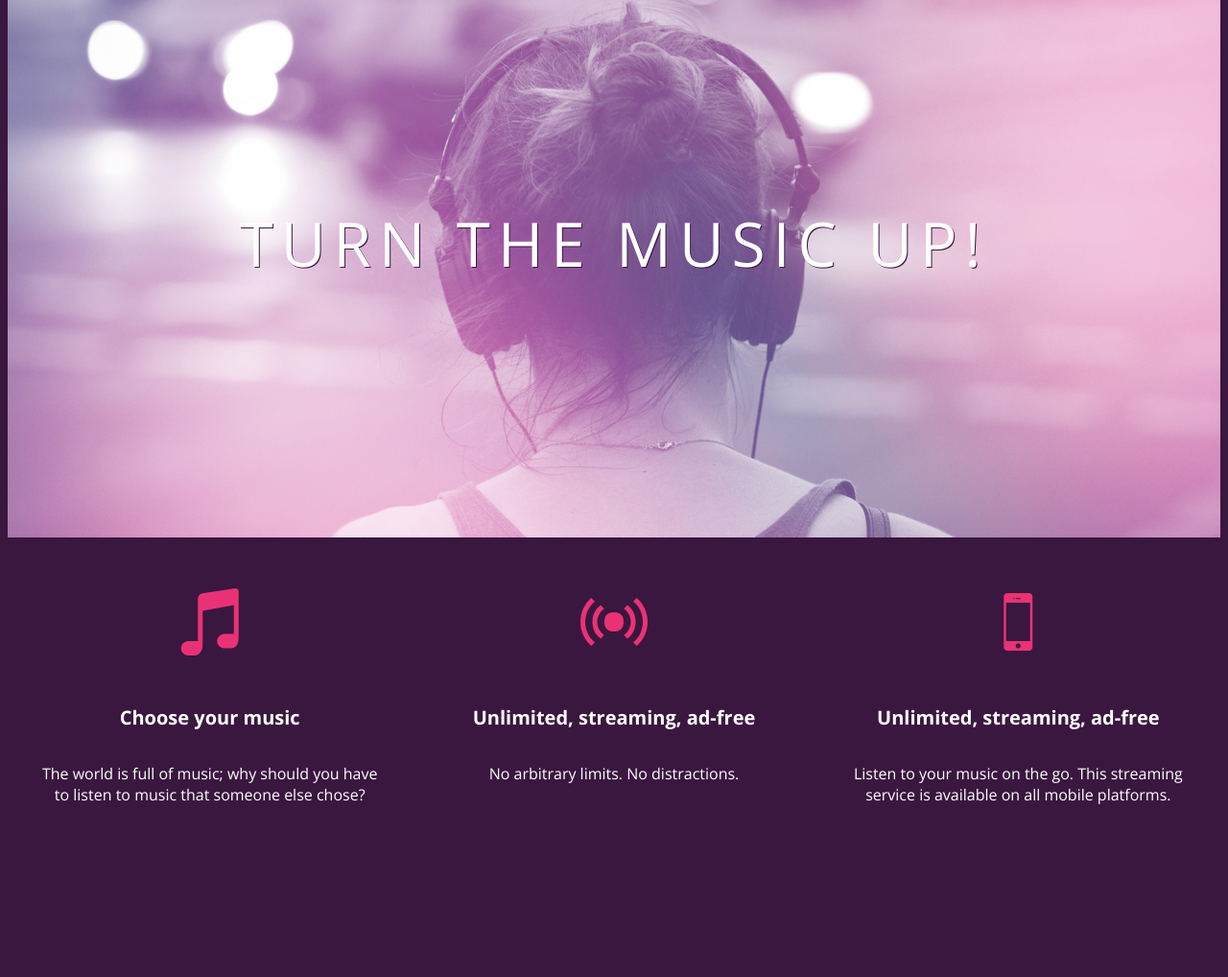
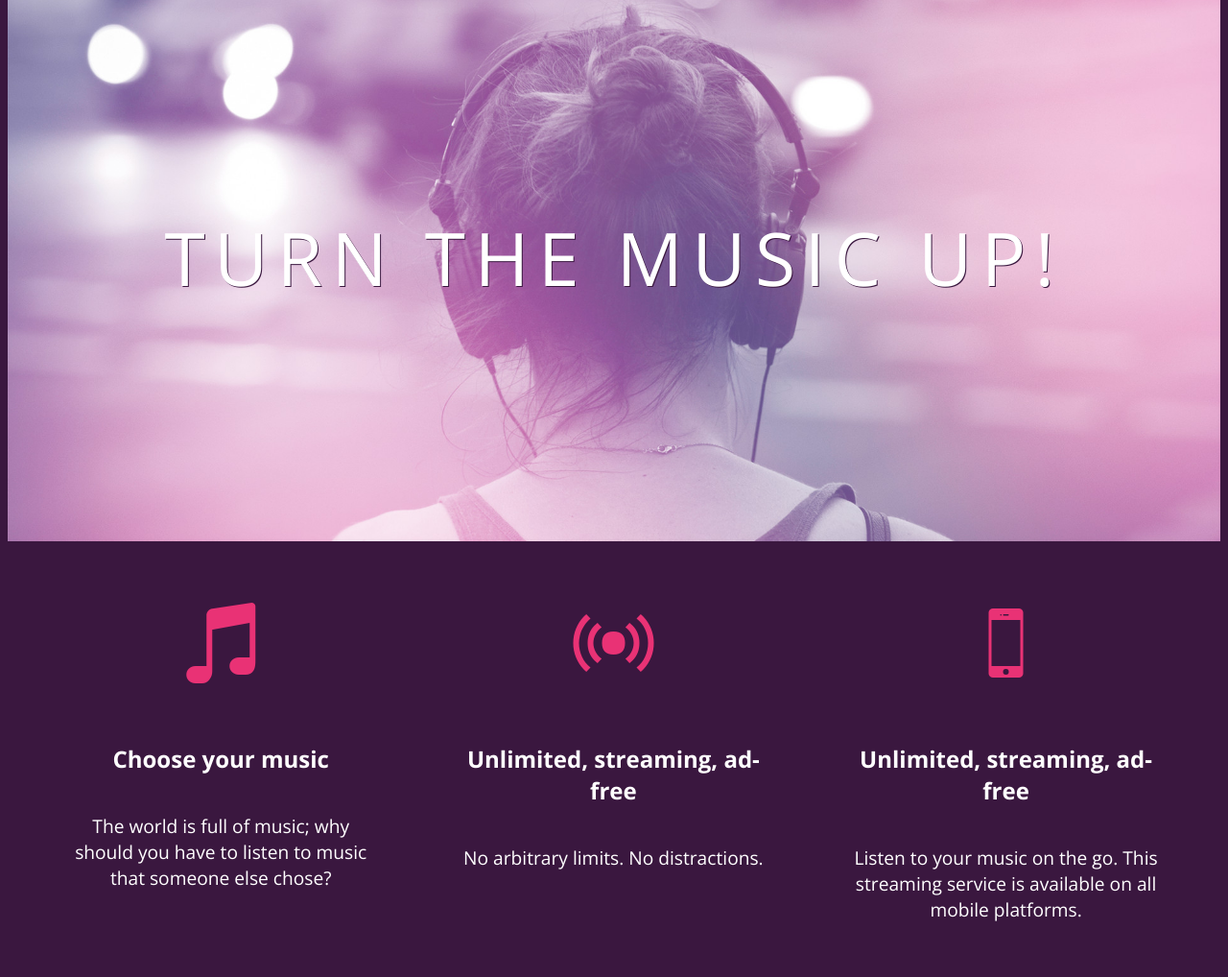
Before and after one commit to moonshadow46/bloc-jams, a plain HTML site: page index.html in a window 1280 px wide. Shown: the part 144-1162 px from the top of the page at 96% size. Before the commit the page ends 1031 px from the top, so only its background shows below. Drawn offline with nearby package versions, Linux system fonts and the light colour scheme.

Commit message:
Checkpoint 4 Final View

```diff
--- a/index.html
+++ b/index.html
@@ -2,10 +2,12 @@
 <html>
   <head>
     <title>Bloc Jams</title>
+    <meta name="viewport" content="width=device-width, initial-scale=1">
     <link rel="stylesheet" type="text/css" href="http://fonts.googleapis.com/css?family=Open+Sans:400,800,600,700,300">
     <link rel="stylesheet" type="text/css" href="https://code.ionicframework.com/ionicons/2.0.1/css/ionicons.min.css">
     <link rel="stylesheet" type="text/css" href="styles/normalize.css">
     <link rel="stylesheet" type="text/css" href="styles/main.css">
+    <link rel="stylesheet" type="text/css" href="styles/landing.css">
   </head>
   <body class="landing">
     <nav class="navbar"> <!--navigation bar -->
@@ -14,18 +16,18 @@
     <section class="hero-content"><!-- hero content -->
       <h1 class="hero-title">Turn the music up!</h1>
     </section>
-    <section class="selling-points"><!-- selling points -->
-      <div class="point">
+    <section class="selling-points container"><!-- selling points -->
+      <div class="point column third">
         <span class="ion-music-note"></span>
         <h5 class="point-title">Choose your music</h5>
         <p class="point-description">The world is full of music; why should you have to listen to music that someone else chose?</p>
       </div>
-      <div class="point">
+      <div class="point column third">
         <span class="ion-radio-waves"></span>
         <h5 class="point-title">Unlimited, streaming, ad-free</h5>
         <p class="point-description">No arbitrary limits. No distractions.</p>
       </div>
-      <div class="point">
+      <div class="point column third">
         <span class="ion-iphone"></span>
         <h5 class="point-title">Unlimited, streaming, ad-free</h5>
         <p class="point-description">Listen to your music on the go. This streaming service is available on all mobile platforms.</p>
--- /dev/null
+++ b/styles/landing.css
@@ -0,0 +1,48 @@
+body.landing {
+  background-color: rgb(58,23,63);
+}
+
+.hero-content {
+  position: relative;
+  min-height: 600px;
+  background-image: url(../assets/images/bloc_jams_bg.jpg);
+  background-repeat: no-repeat;
+  background-position: center center;
+  background-size: cover;
+}
+
+.hero-content .hero-title {
+  position: absolute;
+  top: 40%;
+  -webkit-transform: translateY(-50%);
+  -moz-transform: translateY(-50%);
+  transform: translateY(-50%);
+  width: 100%;
+  text-align: center;
+  font-size: 4rem;
+  font-weight: 300;
+  text-transform: uppercase;
+  letter-spacing: 0.5rem;
+  text-shadow: 1px 1px 0px rgb(58,23,63);
+}
+
+.selling-points {
+  position: relative;
+}
+
+.point{
+  position: relative;
+  padding: 2rem;
+  text-align: center;
+}
+
+.point .point-title{
+  font-size: 1.25rem;
+}
+
+.ion-music-note,
+.ion-radio-waves,
+.ion-iphone {
+  color: rgb(233,50,117);
+  font-size: 5rem;
+}
--- a/styles/main.css
+++ b/styles/main.css
@@ -1,3 +1,9 @@
+*, *::before, *::after {
+  -moz-box-sizing: border-box;
+  -webkit-box-sizing: border-box;
+  box-sizing: border-box;
+}
+
 html {
   height: 100%;
   font-size: 100%;
@@ -9,69 +15,38 @@ body {
   min-height: 100%;
 }
 
-body.landing {
-  background-color: rgb(58,23,63);
-}
 
 .navbar {
   padding: 0.5rem;
   background-color: rgb(101,18,95);
 }
 
-.nabbar .logo {
+.nabbar > .logo {
   position: relative;
   left: 2rem;
 }
 
-.hero-content {
-  position: relative;
-  min-height: 600px;
-  background-image: url(../assets/images/bloc_jams_bg.jpg);
-  background-repeat: no-repeat;
-  background-position: center center;
-  background-size: cover;
+.container {
+  margin: 0 auto;
+  max-width: 64rem;
 }
 
-.hero-content .hero-title {
-  position: absolute;
-  top: 40%;
-  -webkit-transform: translateY(-50%);
-  -moz-transform: translateY(-50%);
-  -ms-transform: translateY(50%);
-  transform: translateY(-50%);
-  width: 100%;
-  text-align: center;
-  font-size: 4rem;
-  font-weight: 300;
-  text-transform: uppercase;
-  letter-spacing: 0.5rem;
-  text-shadow: 1px 1px 0px rgb(58,23,63);
+@media (min-width: 640px) {
+  html {font-size:  112%;}
+  .column {
+    float: left;
+    padding-left: 1rem;
+    padding-right: 1rem;
+  }
+  .column.full {width: 100%;}
+  .column.two-thirds {width: 66.7%;}
+  .column.half {width: 50%;}
+  .column.third {width: 33.3%;}
+  .column.fourth {width: 25%;}
+  .column.flow-opposite {float: right;}
 }
 
-.selling-points {
-  position: relative;
-  display: table;
-  width: 100%;
-  -webkit-box-sizing: border-box;
-  -moz-box-sizing: border-box;
-  box-sizing: border-box;
+
+@media (min-width: 1024px){
+  html {font-size: 120%;}
 }
-
-.point {
-  display: table-cell;
-  position: relative;
-  width: 33.3%;
-  padding: 2rem;
-  text-align: center;
-}
-
-.point .point-title {
-  font-size: 1.25rem;
-}
-
-.ion-music-note,
-.ion-radio-waves,
-.ion-iphone {
-  color: rgb(233,50,117);
-  font-size: 5rem;
-}
```
